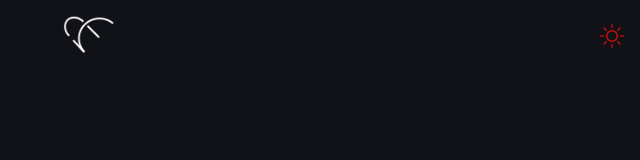
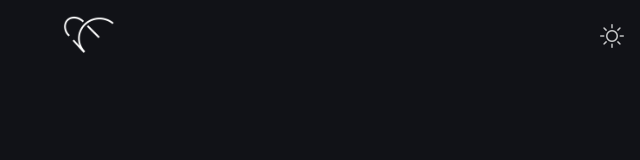
Before and after one commit to Felipewv93/frontend, a plain HTML site: page index.html in a window 1280 px wide. Shown: the full height of the page, 640-1280 px from the left. Drawn offline with nearby package versions, Linux system fonts and the light colour scheme.

Commit message:
Update estilo.css

```diff
--- a/css/estilo.css
+++ b/css/estilo.css
@@ -12,7 +12,7 @@
     --title-color: #F0F0F0;
     --text-color: #9a9a9c;
     --link-color: #9a9a9c;
-    --icon-color: #be0f0f;
+    --icon-color: #c7c8c9;
 
 }
 
```
